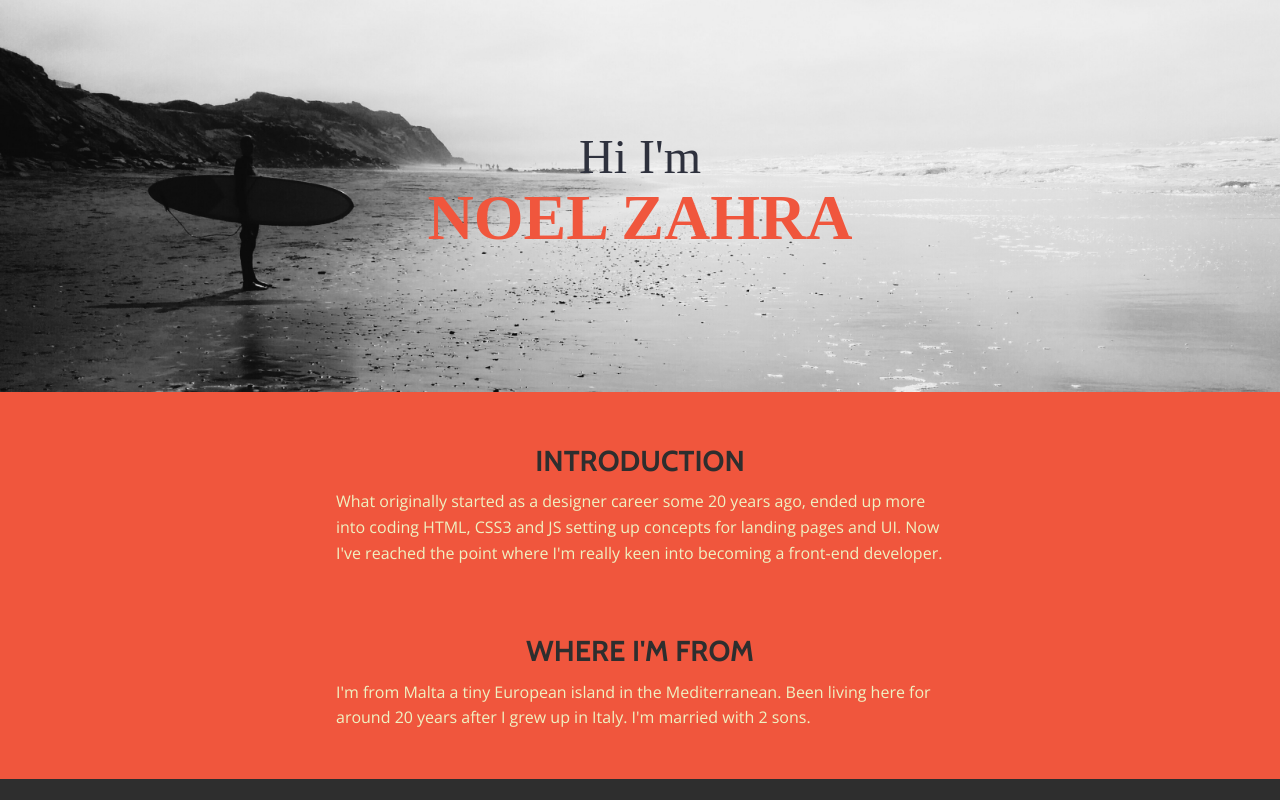
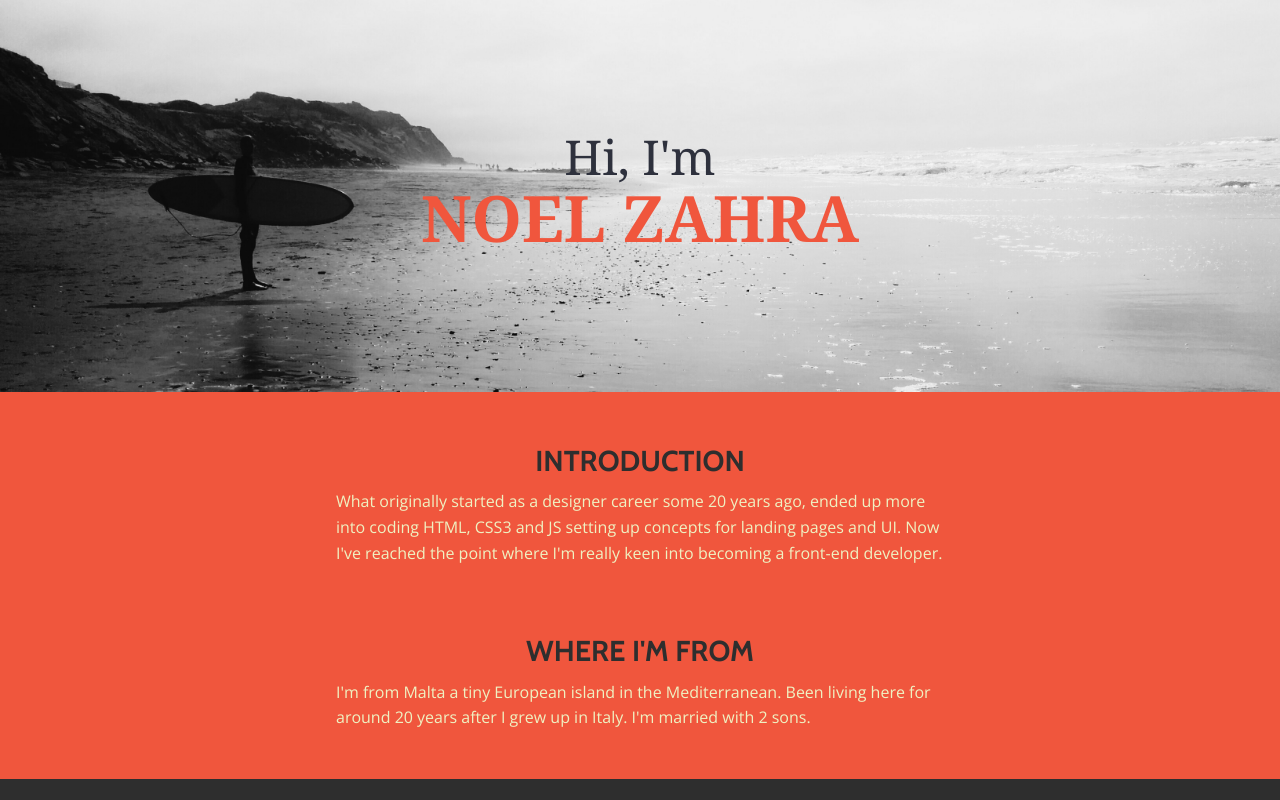
Before and after one commit to noelart/noelart.github.io, a plain HTML site: page index.html in a window 1280 px wide. Shown: the top 800 px of the page. Drawn offline with nearby package versions, Linux system fonts and the light colour scheme.

Commit message:
Update to CSS

```diff
--- a/index.html
+++ b/index.html
@@ -16,7 +16,7 @@
 <body>
 	<header class="masthead">
 		<div class="container">
-			<p class="masthead-intro">Hi I'm</p>
+			<p class="masthead-intro">Hi, I'm</p>
 			<h1 class="masthead-heading">Noel Zahra</h1>
 		</div>
 	</header>
--- a/stylesheets/style.css
+++ b/stylesheets/style.css
@@ -1,7 +1,7 @@
 /* Stylesheets*/
 
 body {
-	font-family: 'Open Sans', helvetica, sans-serif;
+	font-family: 'Open Sans', 'Helvetica Neue', Helvetica, sans-serif;
 	font-size: 1em;
 	line-height: 1.6em;
 	color: #EFF1C2;
@@ -35,7 +35,7 @@ body {
 }
 
 .masthead-intro {
-	font-family: 'PT-Serif', serif;
+	font-family: 'PT-Serif', Georgia, serif;
 	margin-bottom: 1em;
 	font-size: 3em;
 	color: #2E313D;
@@ -117,13 +117,13 @@ h1, h2, h4 {
 }
 
 h1 {
-	font-family: 'PT-Serif', serif;
+	font-family: 'PT-Serif', Georgia, serif;
 	font-size: 6em;
 	color: #FFF;
 }
 
 h2 {
-	font-family: 'Cabin', sans-serif;
+	font-family: 'Cabin', 'Helvetica Neue', Helvetica, sans-serif;
 	font-size: 1.8em;
 	margin-bottom: 15px;
 }
```
Also changed, not shown: images/hero.jpg (deleted), images/icons.png (deleted), images/icons2.png (deleted). Lines whose indentation alone changed are shown as unchanged.
